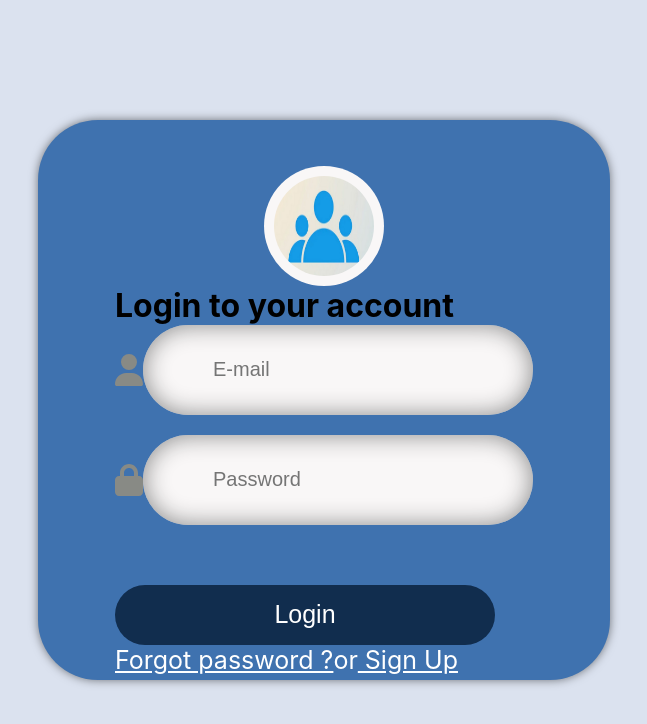
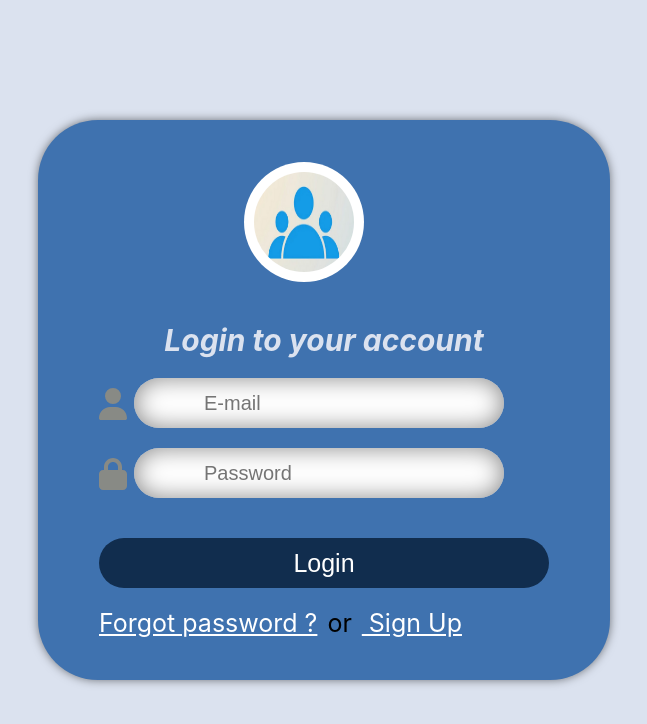
Before and after one commit to Anshul-Sangrame/Second-hand-E-commerce, a React (Create React App) app in the folder frontend/: page / in a window 1280 px wide. Shown: the top 724 px of the page, without its empty margins (316-963 px from the left). Built offline with nearby package versions, Linux system fonts and the light colour scheme; a web font is replaced by a local one.

Commit message:
Update login.css

```diff
--- a/frontend/src/Components/Style/login.css
+++ b/frontend/src/Components/Style/login.css
@@ -1,3 +1,11 @@
+h1 {
+  text-align: center;
+  margin-bottom: 20px;
+  font-size: 30px;
+  font-style: italic;
+  color: #DBE2EF;
+}
+
 .main {
   display: flex;
   justify-content: center;
@@ -18,42 +26,45 @@
   border-radius: 60px;
   background-color: #3F72AF;
   margin-bottom: auto;
-  margin-top:auto;
+  margin-top: auto;
 }
 
 .imgs {
   display: flex;
   justify-content: center;
   align-items: center;
-  padding-top: 40px;
+  flex-wrap: wrap;
+  margin-bottom: 40px; /* Increased margin-bottom for spacing */
+  flex: 1;
 }
 
 .container-image {
-  background-color: #F9F7F7;
-  border-radius: 50%;
+  background-color: white;
+  border-radius: 150px;
+  align-items: center;
   display: flex;
   justify-content: center;
-  align-items: center;
   height: 120px;
   width: 120px;
+  margin-right: 40px;
 }
 
 .profile {
   height: 100px;
   width: 100px;
-  border-radius: 50%;
+  border-radius: 130px;
 }
 
-input {
+.main input {
   width: 300px;
   height: 50px;
   border-radius: 60px;
   box-shadow: inset 0px 0px 25px 0px #888;
   border: none;
   outline: none;
-  background-color: #F9F7F7;
+  background-color: white;
   margin-bottom: 20px;
-  padding: 20px;
+  margin-left: 7px;/* Increased margin-bottom for spacing */
 }
 
 .user-name {
@@ -66,39 +77,40 @@ input {
 .name {
   padding-left: 70px;
   font-size: 20px;
-  color: white;
+  margin-bottom: 20px;
 }
 
 .second-input {
-  padding-top:30px;
+  padding-top: 10px;
 }
 
-button {
-  width: 380px;
-  height: 60px;
+.login-button {
+  width: 450px;
+  height: 50px;
   border-radius: 60px;
-  font-weight: sans-serif;
   background-color: #112D4E;
   color: white;
   font-size: 25px;
   border: none;
-  margin-top: 40px;
-}
-
-.l{
-  color: white;
+  margin-top: 20px;
+  font-style: bold;
 }
 
 .link {
   font-size: 25px;
   font-weight: 400;
-  color: white;
+  margin-top: 20px;
+}
+.link a {
+  margin-right: 10px; /* Increased margin-right for spacing between links */
+}
+.linkb {
+  margin-left: 10px; /* Increased margin-right for spacing between links */
 }
 
 a {
   color: white;
 }
-
 
 @media (max-width: 1200px) {
   .sub-main {
```
